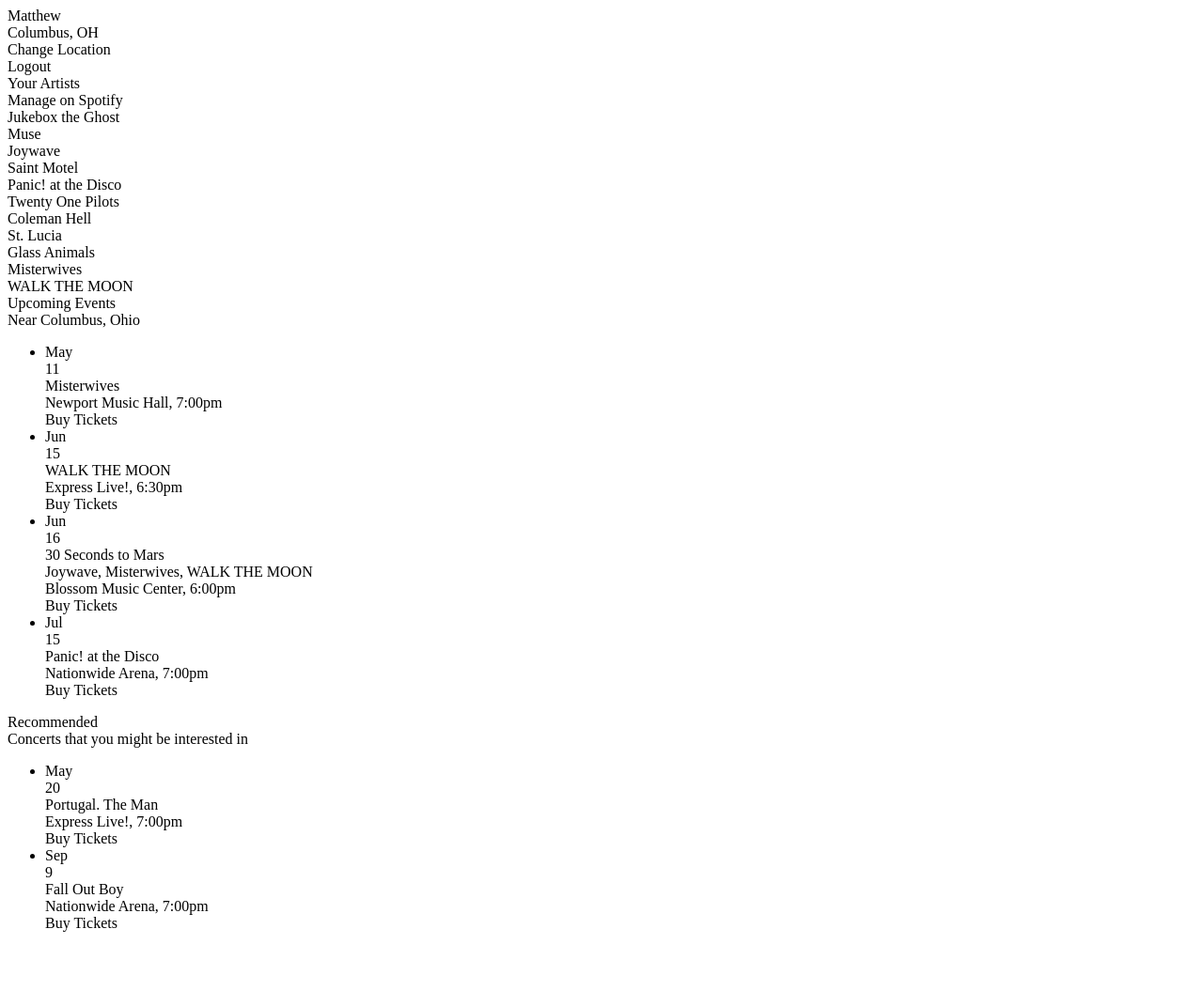
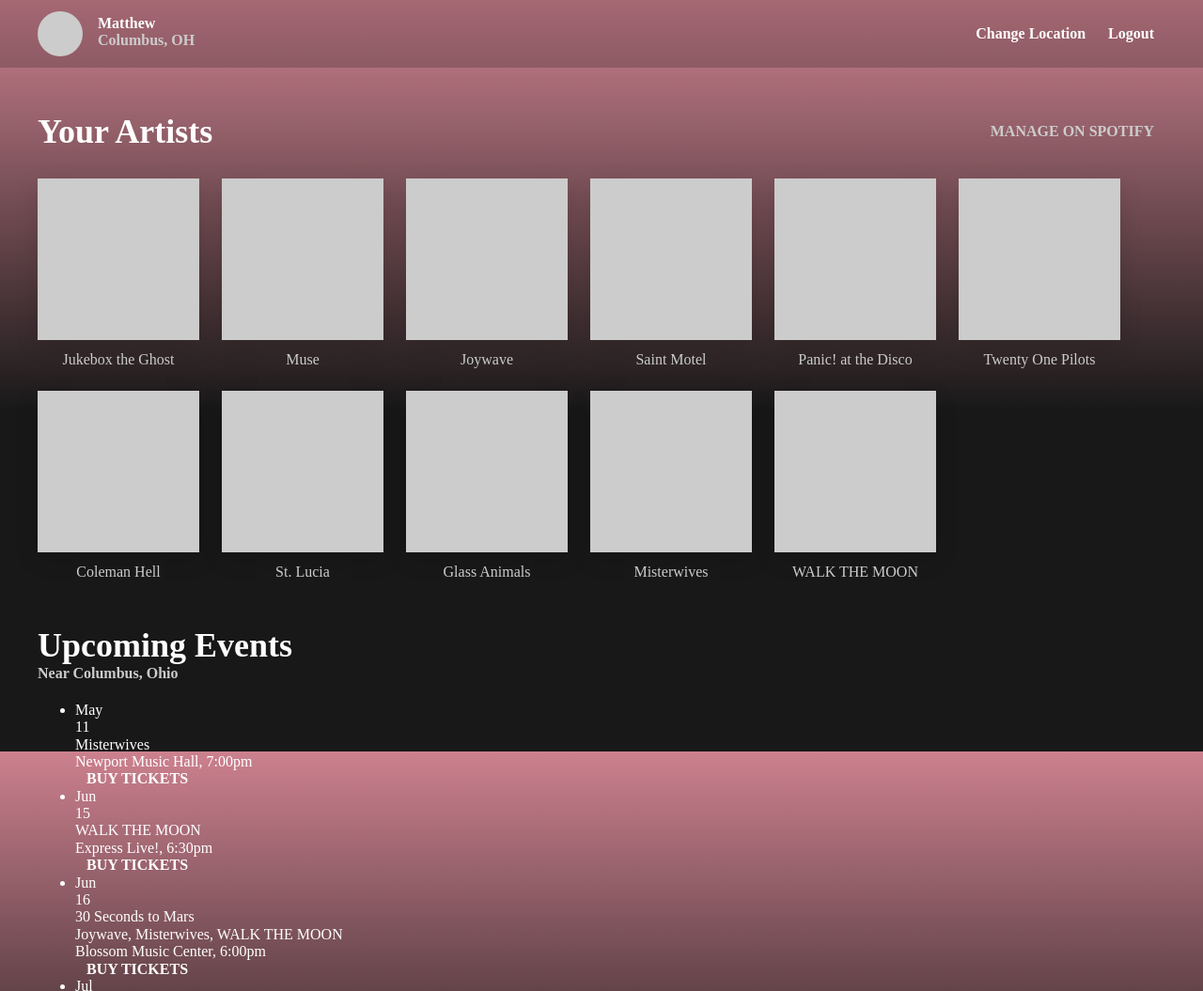
Before and after one commit to MatthewConrad/artist-events, a plain HTML site: page index.html in a window 1280 px wide. Shown: the top 1055 px of the page at 94% size. Before the commit the page ends 1008 px from the top, so only its background shows below. Drawn offline with Linux system fonts and the light colour scheme; a web font is replaced by a local one.

Commit message:
Added normalize and main stylesheets. Styled header and artists sections.

```diff
--- /dev/null
+++ b/css/main.css
@@ -0,0 +1,151 @@
+html, body{
+    width:100vw;
+    height:100vh;
+}
+
+body {
+    color: #fff;
+    font-family:'Muli';
+    background: linear-gradient(180deg, rgba(154, 3, 30, 0.5) 0%, #181818 54.7%);
+    background-repeat: no-repeat;
+    background-attachment: fixed;
+}
+
+.background{
+    width:100vw;
+    height: 100vh;
+}
+
+.content-wrapper{
+    width: 1200px;
+    margin: 0 auto;
+}
+
+.header-btn{
+    font-weight: 700;
+    margin: 0 12px;
+
+    text-decoration: none;
+    color: #fff;
+}
+
+.btn {
+    font-weight: 700;
+    text-transform: uppercase;
+    text-decoration: none;
+    color: #fff;
+    line-height: 16px;
+    padding: 12px;
+}
+
+.btn__flat {
+    color: #ccc;
+}
+
+header {
+    width: 100%;
+    height:72px;
+    background-color: rgba(5, 5, 5, .2);
+}
+
+.user-info{
+    float: left;
+}
+
+.user-info__picture{
+    float: left;
+    margin: 12px 0;
+    height: 48px;
+    width: 48px;
+    border-radius:48px;
+    background-color: #ccc;
+}
+
+.user-info__text{
+    float: left;
+    padding: 16px;
+}
+
+.user-info__name{
+    font-weight:900;
+}
+
+.user-info__location{
+    font-weight: 600;
+    color: #ccc;
+}
+
+.actions {
+    float: right;
+}
+
+.actions > .header-btn{
+    float: left;
+    line-height: 72px;
+}
+
+section {
+    width:100%;
+    margin-top:24px;
+}
+
+section:first-of-type{
+    margin-top:48px;
+}
+
+.section-heading{
+    display:inline-block;
+    width:100%;
+}
+
+.section-heading + *{
+    clear:both;
+}
+
+.section-heading__title{
+    float:left;
+    font-size: 36px;
+    font-weight: 900;
+}
+
+.section-heading__subtitle{
+    clear:both;
+    float:left;
+    font-weight: 600;
+    color: #ccc;
+}
+
+.section-heading > .btn {
+    float: right;
+}
+
+.artist-list{
+    display: flex;
+    flex-flow: row wrap;
+    justify-content: flex-start;
+    align-content: flex-start;
+
+    margin-top:24px;
+}
+
+.artist{
+    margin-right:24px;
+    margin-bottom:24px;
+}
+
+.artist-image{
+    width: 172px;
+    height: 172px;
+    background-color: #ccc;
+    box-shadow: 0px 8px 24px rgba(0,0,0,0.12);
+}
+
+.artist-name{
+    padding-top:12px;
+
+    font-weight: 600px;
+    text-align: center;
+
+    color: #ccc;
+
+}
--- a/index.html
+++ b/index.html
@@ -5,9 +5,13 @@
 		<meta http-equiv="X-UA-Compatible" content="IE=edge,chrome=1">
 		<meta name="viewport" content="width=device-width,initial-scale=1">
 		<title>Artist Events</title>
+		<link href="https://fonts.googleapis.com/css?family=Muli:400,600,700,900" rel="stylesheet">
+		<link rel="stylesheet" type="text/css" href="css/normalize.css">
+		<link rel="stylesheet" type="text/css" href="css/main.css">
 	</head>
 	<body>
 		<header>
+			<div class="content-wrapper">
 				<div class="user-info">
 					<div class="user-info__picture"></div>
 					<div class="user-info__text">
@@ -16,15 +20,17 @@
 					</div>
 				</div>
 				<div class="actions">
-				<div class="header-btn">Change Location</div>
-				<div class="header-btn">Logout</div>
+					<a href="#"" class="header-btn">Change Location</a>
+					<a href="#" class="header-btn">Logout</a>
+				</div>
 			</div>
 		</header>
 		<div class="body-content">
-			<div id="artists">
+			<div class="content-wrapper">
+				<section id="artists">
 					<div class="section-heading">
 						<div class="section-heading__title">Your Artists</div>
-					<div class="btn btn__flat">Manage on Spotify</div>
+						<a href="#" class="btn btn__flat">Manage on Spotify</a>
 					</div>
 					<div class="artist-list">
 						<div class="artist">
@@ -72,9 +78,8 @@
 							<div class="artist-name">WALK THE MOON</div>
 						</div>
 					</div>
-			</div>
-			<div id="upcoming-events">
-			</div>
+				</section>
+				<section id="upcoming-events">
 					<div class="section-heading">
 						<div class="section-heading__title">Upcoming Events</div>
 						<div class="section-heading__subtitle">Near Columbus, Ohio</div>
@@ -90,7 +95,7 @@
 								<div class="event-info__location">Newport Music Hall, 7:00pm</div>
 							</div>
 							<div class="event-buttons">
-							<div class="btn btn__primary">Buy Tickets</div>
+								<a href="#" class="btn btn__primary">Buy Tickets</a>
 							</div>
 						</li>
 						<li class="event">
@@ -103,7 +108,7 @@
 								<div class="event-info__location">Express Live!, 6:30pm</div>
 							</div>
 							<div class="event-buttons">
-							<div class="btn btn__primary">Buy Tickets</div>
+								<a href="#" class="btn btn__primary">Buy Tickets</a>
 							</div>
 						</li>
 						<li class="event">
@@ -119,7 +124,7 @@
 								<div class="event-info__location">Blossom Music Center, 6:00pm</div>
 							</div>
 							<div class="event-buttons">
-							<div class="btn btn__primary">Buy Tickets</div>
+								<a href="#" class="btn btn__primary">Buy Tickets</a>
 							</div>
 						</li>
 						<li class="event">
@@ -132,11 +137,12 @@
 								<div class="event-info__location">Nationwide Arena, 7:00pm</div>
 							</div>
 							<div class="event-buttons">
-							<div class="btn btn__primary">Buy Tickets</div>
+								<a href="#" class="btn btn__primary">Buy Tickets</a>
 							</div>
 						</li>
 					</ul>
-			<div id="recommended-events">
+				</section>
+				<section id="recommended-events">
 					<div class="section-heading">
 						<div class="section-heading__title">Recommended</div>
 						<div class="section-heading__subtitle">Concerts that you might be interested in</div>
@@ -152,7 +158,7 @@
 								<div class="event-info__location">Express Live!, 7:00pm</div>
 							</div>
 							<div class="event-buttons">
-							<div class="btn btn__primary">Buy Tickets</div>
+								<a href="#" class="btn btn__primary">Buy Tickets</a>
 							</div>
 						</li>
 						<li class="event">
@@ -165,10 +171,11 @@
 								<div class="event-info__location">Nationwide Arena, 7:00pm</div>
 							</div>
 							<div class="event-buttons">
-							<div class="btn btn__primary">Buy Tickets</div>
+								<a href="#" class="btn btn__primary">Buy Tickets</a>
 							</div>
 						</li>
 					</ul>
+				</section>
 			</div>
 		</div>
 	</body>
```
Also changed, not shown: css/normalize.css (added). Lines whose indentation alone changed are shown as unchanged.
